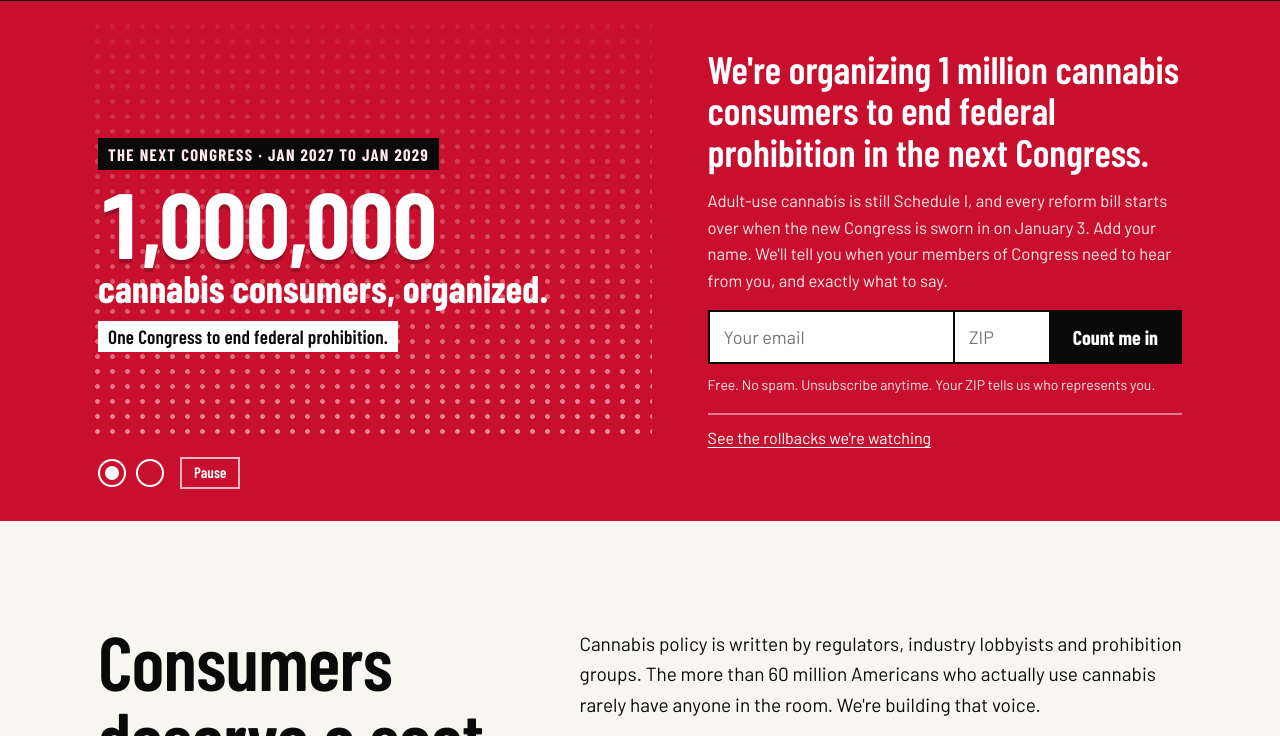
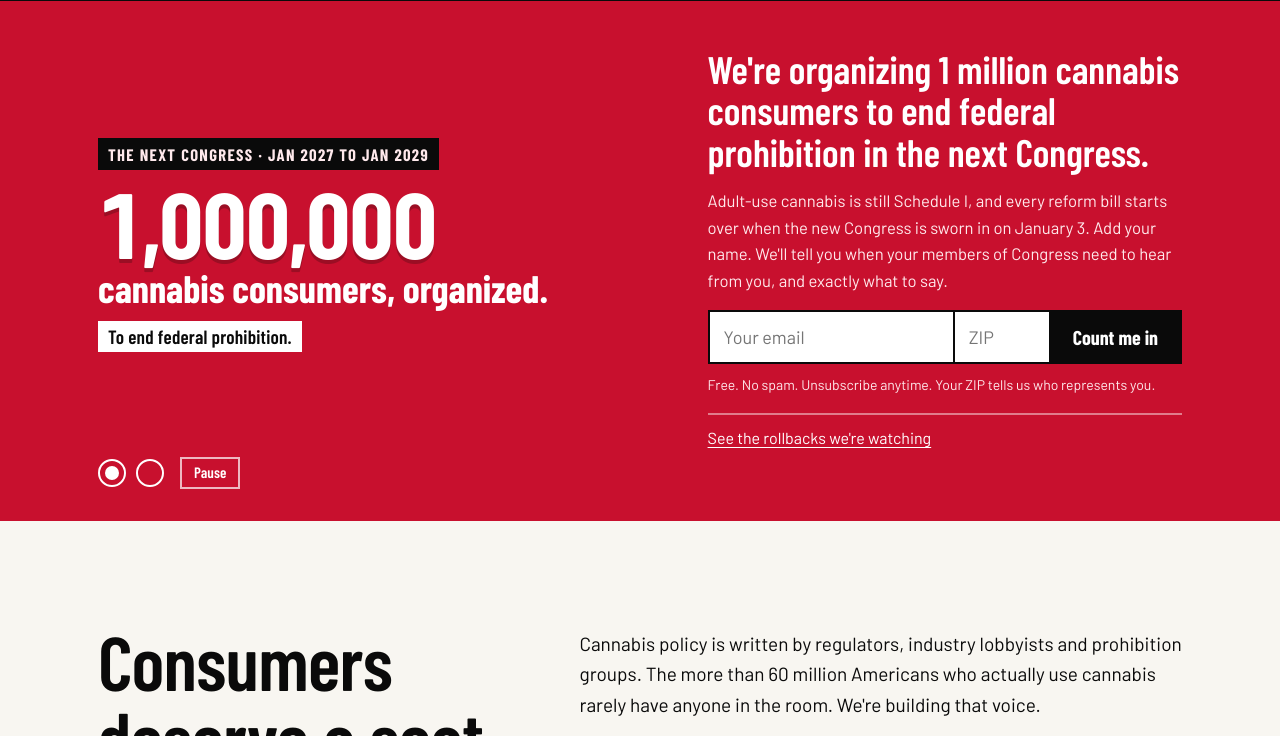
Before and after one commit to WizKaliko/acca-website, a plain HTML site: page index.html in a window 1280 px wide. Shown: the part 63-799 px from the top of the page. Drawn offline with nearby package versions, Linux system fonts and the light colour scheme; a web font is replaced by a local one.

Commit message:
Home hero: drop the dotted background; goal line "To end federal prohibition."
Co-Authored-By: Claude Opus 5.5 <noreply@anthropic.com>
Claude-Session: https://claude.ai/code/session_01R1hvNCp93mmgxZM7fincmt

```diff
--- a/assets/site.css
+++ b/assets/site.css
@@ -422,16 +422,8 @@ html.market-live [data-market]{display:block}
 .slide.is-active{opacity:1;visibility:visible;transition:opacity .6s ease,visibility 0s}
 .slide-win{display:flex;flex-direction:column;justify-content:flex-end}
 
-/* Slide 1: one dot per person, a crowd that thickens toward the number */
+/* Slide 1: the goal */
 .slide-goal{position:relative;display:flex;flex-direction:column;justify-content:center;padding:clamp(18px,3vh,32px) 0 4px;isolation:isolate;container-type:inline-size}
-.crowd{position:absolute;inset:-8px -8px 0 -8px;z-index:-1;
-  background-image:radial-gradient(circle,rgba(255,255,255,.95) 2.1px,transparent 2.6px);background-size:15px 15px;
-  -webkit-mask-image:linear-gradient(to top,rgba(0,0,0,.55) 0%,rgba(0,0,0,.28) 45%,rgba(0,0,0,.06) 100%);
-          mask-image:linear-gradient(to top,rgba(0,0,0,.55) 0%,rgba(0,0,0,.28) 45%,rgba(0,0,0,.06) 100%)}
-.crowd::after{content:"";position:absolute;inset:0;background-image:inherit;background-size:inherit;
-  -webkit-mask-image:linear-gradient(100deg,transparent 30%,#000 50%,transparent 70%);mask-image:linear-gradient(100deg,transparent 30%,#000 50%,transparent 70%);
-  -webkit-mask-size:250% 100%;mask-size:250% 100%;animation:crowd-wave 7s ease-in-out infinite}
-@keyframes crowd-wave{from{-webkit-mask-position:120% 0;mask-position:120% 0}to{-webkit-mask-position:-20% 0;mask-position:-20% 0}}
 .goal-kicker{display:inline-block;align-self:flex-start;font:700 clamp(14px,1.2vw,17px)/1 var(--f-display);letter-spacing:.08em;text-transform:uppercase;
   background:var(--black);color:var(--white);padding:8px 10px;margin:0 0 14px}
 .poster .goal-num{font:800 clamp(56px,min(10.2vw,19vh),148px)/.84 var(--f-display);font-size:clamp(48px,min(17cqi,19vh),148px);letter-spacing:-.03em;color:var(--white);margin:0;
@@ -466,7 +458,6 @@ html.market-live [data-market]{display:block}
   .hero-rotator .slides{min-height:0}
   .hero-rotator .slide-win,.hero-rotator .slide-controls{display:none}
   .hero-rotator .slide-goal{opacity:1;visibility:visible;padding:0}
-  .hero-rotator .crowd{inset:-18px -40px -20px -40px;-webkit-mask-image:linear-gradient(to top,rgba(0,0,0,.5),rgba(0,0,0,.12));mask-image:linear-gradient(to top,rgba(0,0,0,.5),rgba(0,0,0,.12))}
   .goal-kicker{font-size:13px;padding:6px 8px;margin-bottom:10px}
   .poster .goal-num{font-size:clamp(52px,min(19cqi,112px),112px);line-height:.9;text-shadow:0 3px 0 rgba(0,0,0,.25)}
   .poster .goal-unit{font-size:clamp(24px,7.2vw,34px);margin-top:.22em;line-height:1.02}
@@ -481,5 +472,4 @@ html.market-live [data-market]{display:block}
 }
 @media (prefers-reduced-motion:reduce){
   .slide,.slide.is-active{transition:none}
-  .crowd::after{animation:none;display:none}
 }
--- a/index.html
+++ b/index.html
@@ -27,7 +27,7 @@ ml('account', '2176802');
 <link rel="preconnect" href="https://fonts.googleapis.com">
 <link rel="preconnect" href="https://fonts.gstatic.com" crossorigin>
 <link rel="stylesheet" href="https://fonts.googleapis.com/css2?family=Barlow+Condensed:wght@600;700;800&family=Barlow:wght@400;500;600&display=swap">
-<link rel="stylesheet" href="/assets/site.css?v=2026-11-23c">
+<link rel="stylesheet" href="/assets/site.css?v=2026-11-24a">
 </head>
 <body>
 <a class="skip" href="#main">Skip to content</a>
@@ -43,11 +43,10 @@ ml('account', '2176802');
     <div class="hero-visual" role="region" aria-roledescription="carousel" aria-label="Highlights">
       <div class="slides">
         <div class="slide slide-goal is-active" role="group" aria-roledescription="slide" aria-label="1 of 2: our goal">
-          <div class="crowd" aria-hidden="true"></div>
           <p class="goal-kicker">The next Congress<span class="kick-dates"> &middot; Jan 2027 to Jan 2029</span></p>
           <p class="goal-num"><span aria-hidden="true">1,000,000</span><span class="sr">One million</span></p>
           <p class="goal-unit">cannabis consumers, organized.</p>
-          <p class="goal-line"><span>One Congress to end federal prohibition.</span></p>
+          <p class="goal-line"><span>To end federal prohibition.</span></p>
         </div>
         <div class="slide slide-win" role="group" aria-roledescription="slide" aria-label="2 of 2: Massachusetts result">
           <div class="win-left"><ul class="clips" aria-label="Headlines after the vote"><li class="clip c1"><a href="https://www.bostonglobe.com/2026/11/04/business/question-8-weed-cannabis-ballot-recreational-sales/" rel="noopener"><span class="clip-src">The Boston Globe</span><span class="clip-hed">…repeal of recreational weed sales fails in a rout</span></a></li><li class="clip c2"><a href="https://reason.com/2026/11/04/massachusetts-voters-overwhelmingly-reject-an-attempt-to-repeal-marijuana-legalization/" rel="noopener"><span class="clip-src">Reason</span><span class="clip-hed">Massachusetts voters overwhelmingly reject an attempt to repeal marijuana legalization</span></a></li><li class="clip c3"><a href="https://www.cannabisbusinesstimes.com/us-states/massachusetts/news/16424200/cannabis-legalization-prevails-in-massachusetts-repeal-question-soundly-defeated" rel="noopener"><span class="clip-src">Cannabis Business Times</span><span class="clip-hed">Cannabis Legalization Prevails in Massachusetts; Repeal Question Soundly Defeated</span></a></li><li class="clip c4"><a href="https://cbs6albany.com/news/local/massachusetts-votes-to-reject-repeal-keep-cannabis-legal" rel="noopener"><span class="clip-src">CBS 6 Albany</span><span class="clip-hed">Massachusetts votes to reject repeal, keep cannabis legal</span></a></li></ul>
```
